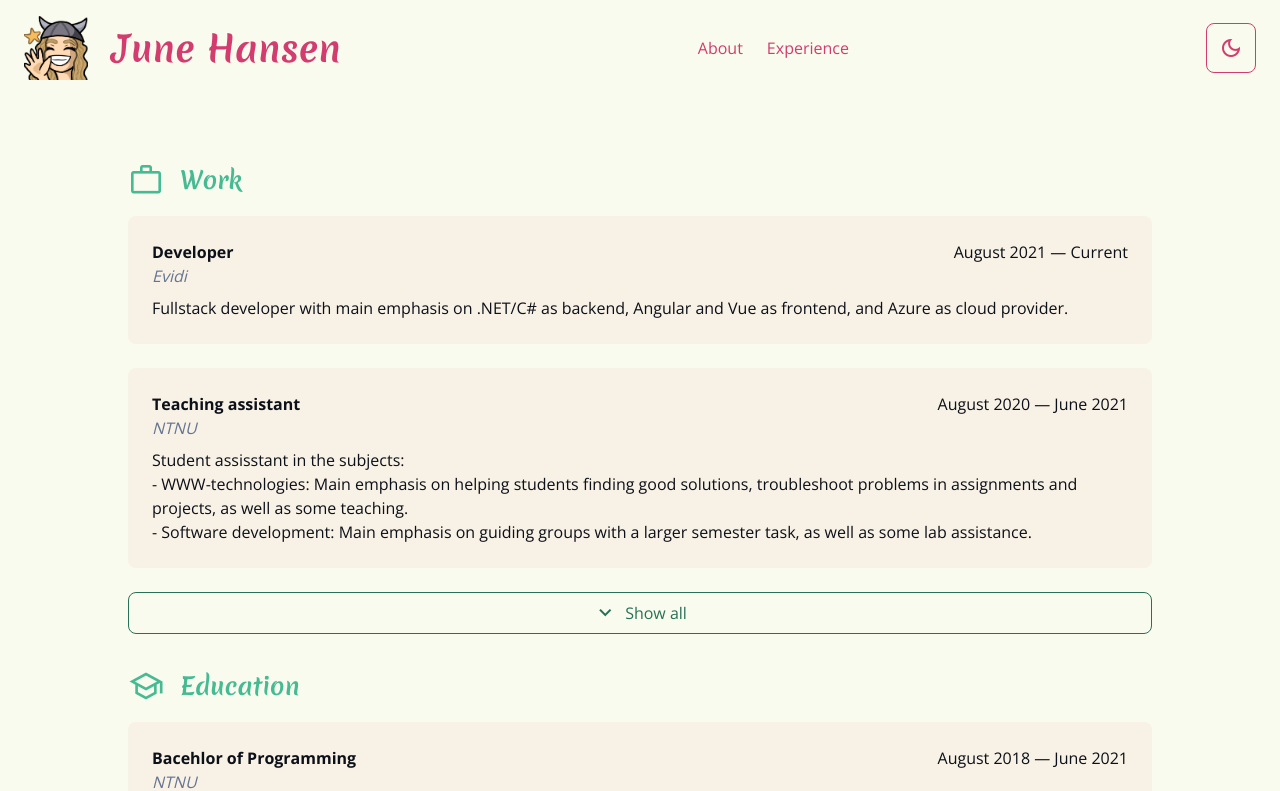
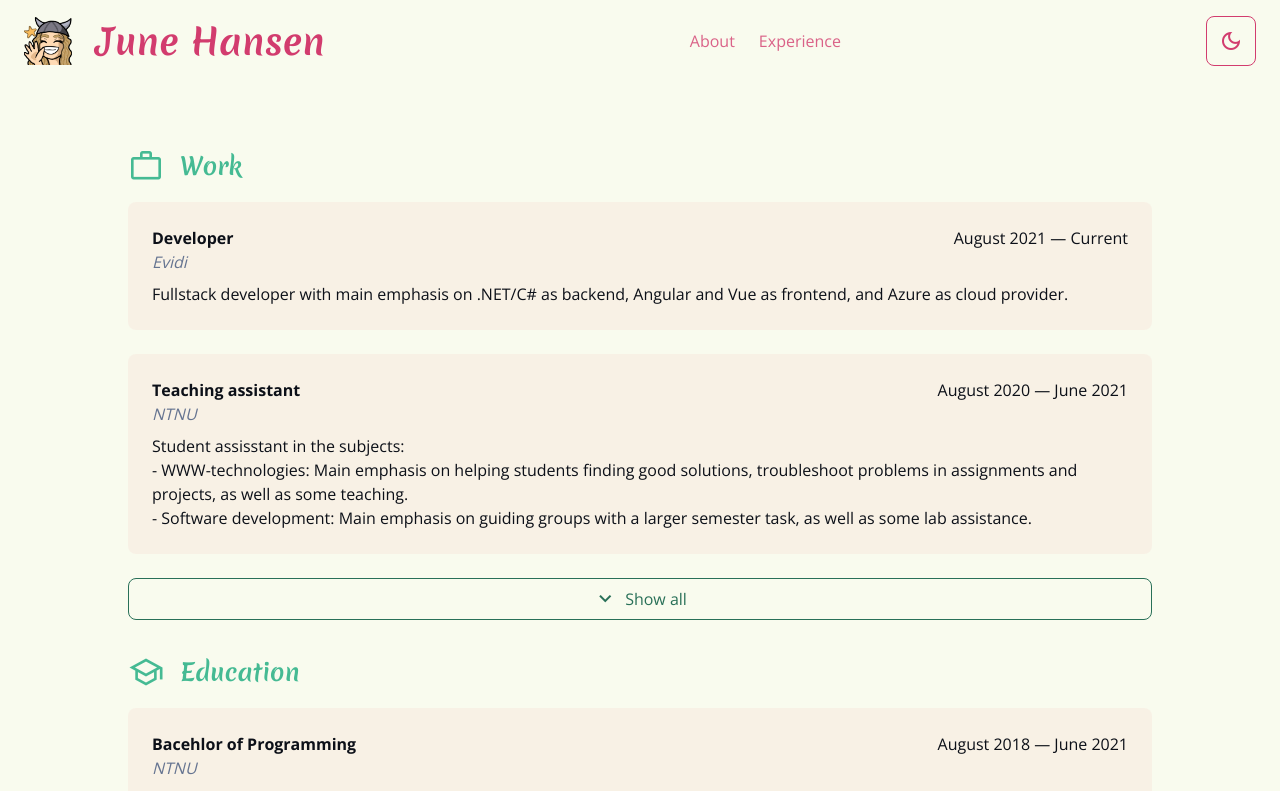
Before and after one commit to Kahera/Kahera.github.io, a Vue app: page /experience in a window 1280 px wide. Shown: the top 791 px of the page. Built offline with nearby package versions, Linux system fonts and the light colour scheme.

Commit message:
Added comments

```diff
--- a/src/App.vue
+++ b/src/App.vue
@@ -13,20 +13,26 @@ const isDev = import.meta.env.DEV;
 </script>
 
 <template>
+  <!-- Under construction indicator for deployed version -->
   <p v-if="!isDev" class="absolute top-1/2 left-1/2 -translate-x-1/2 -translate-y-1/2 -rotate-45
-  text-center text-red-600 opacity-90 font-bold text-6xl">
+  text-center text-red-600 opacity-90 font-bold text-6xl pointer-events-none">
     Under construction</p>
-  <header class="flex space-x-4 md:space-x-8 items-center h-fit mx-2 my-2 md:mx-6 md:my-4">
-    <RouterLink to="/" class="flex space-x-4 md:space-x-6 max-md:grow items-center">
-      <img alt="June icon" src="@/assets/images/Kahera.png" class="w-8 h-8 md:h-16 md:w-16" />
-      <h1 class="font-display font-bold text-center text-2xl md:text-4xl text-primary dark:text-primary/80">June Hansen
+
+  <header class="flex items-center space-x-4 md:space-x-8 mx-4 md:mx-6 my-2 md:my-4">
+    <!-- Logo home-link -->
+    <RouterLink to="/" class="flex sm:space-x-4 md:space-x-6 max-md:grow">
+      <img alt="June icon" src="@/assets/images/Kahera.png" class="max-h-12 max-sm:hidden" />
+      <h1 class="font-display font-bold text-center my-auto text-2xl sm:text-4xl text-primary dark:text-primary/80">
+        June Hansen
       </h1>
     </RouterLink>
-    <nav class="max-md:order-last md:grow flex justify-center">
+
+    <nav class="flex justify-center max-md:order-last md:grow">
+      <!-- Dropdown on small screens, link list on larger -->
       <Dropdown class="md:hidden" :position="'right'" :button-type="'solid'" :links="$router.getRoutes()" />
       <div class="max-md:hidden mx-auto space-x-6">
         <RouterLink v-for="route in $router.getRoutes().filter(x => x.name != 'Home')" :key="route.path" :to="route.path"
-          class="!text-primary">
+          class="!text-primary/80">
           {{ route.name }}
         </RouterLink>
       </div>
@@ -36,12 +42,14 @@ const isDev = import.meta.env.DEV;
     </Button>
   </header>
 
+  <!-- Main page content -->
   <main class="mx-auto w-4/5 mt-20">
     <RouterView />
   </main>
 </template>
 
 <style>
+/* Disable css animations when user prefers reduced motion */
 @media (prefers-reduced-motion: reduce) {
   * {
     animation: none !important;
--- a/src/components/ButtonComponent.vue
+++ b/src/components/ButtonComponent.vue
@@ -36,6 +36,7 @@ const rounded = computed(() => {
     }
 });
 
+// Note: Need to spell out the colors instead of compositing the names, because of how Tailwind minimizes the CSS
 const background = computed(() => {
     if (props.type == 'outline') return 'bg-transparent';
     if (props.disabled) {
--- a/src/components/DropdownComponent.vue
+++ b/src/components/DropdownComponent.vue
@@ -37,7 +37,6 @@ window.addEventListener('click', (e) => {
 
 // Animations
 const reducedMotion = usePrefersReducedMotion();
-
 function onEnter(el: any, done: any) {
     console.log(reducedMotion)
     gsap.fromTo(el, {
@@ -68,10 +67,12 @@ function onLeave(el: any, done: any) {
     <Button class="dropdown-btn" @click="dropdownOpen = !dropdownOpen" :type="'solid'" :size="'lg'">
         <template #icon>menu</template>
         <template #other>
+            <!-- Wrapper with position styling -->
             <div class="dropdown absolute z-10 top-16 mb-2
                         min-w-[12rem] leading-8
                         overflow-hidden rounded-lg"
                 :class="{ 'right-0': position == 'right', 'left-0': position == 'left' }">
+                <!-- Dropdown items (list content) -->
                 <TransitionGroup name="list" @enter="onEnter" @leave="onLeave">
                     <a v-for="(link, index) in dropDownElements" :key="index" :href=link.path :data-index="index" class="block
                         bg-primary-lighter dark:bg-accent-darker
--- a/src/components/view-experience/CVItem.vue
+++ b/src/components/view-experience/CVItem.vue
@@ -36,16 +36,21 @@ function formatDate(date: Date) {
     <li class="bg-primary-lighter/50 dark:bg-accent-darkest/50
             rounded-lg overflow-hidden">
         <div class="flex justify-between mb-2 m-6">
+            <!-- Position/company -->
             <div class="justify-between">
                 <p class="font-bold">{{ position }}</p>
                 <a :href="url" target="_blank" rel="noopener">
                     <p class="italic opacity-80">{{ company }}</p>
                 </a>
             </div>
+
+            <!-- Date(s) -->
             <p class="text-right">
                 {{ formatDate(startDate) }} — {{ endDate ? formatDate(endDate) : 'Current' }}
             </p>
         </div>
+
+        <!-- Description -->
         <p class="m-6 mt-0">
             <slot name="description"></slot>
         </p>
--- a/src/components/view-experience/ListItem.vue
+++ b/src/components/view-experience/ListItem.vue
@@ -1,17 +1,20 @@
 <template>
   <section class="space-y-2">
     <div class="flex space-x-4 mb-4 text-secondary-darker dark:text-secondary-darker">
+      <!-- Icon -->
       <span class="font-icon filled text-4xl">
         <slot name="icon"></slot>
       </span>
+
+      <!-- Heading -->
       <h3 class="my-auto font-display font-bold text-2xl">
         <slot name="heading"></slot>
       </h3>
     </div>
+
+    <!-- Additional -->
     <div>
       <slot></slot>
     </div>
   </section>
 </template>
-
-<style scoped></style>
```
